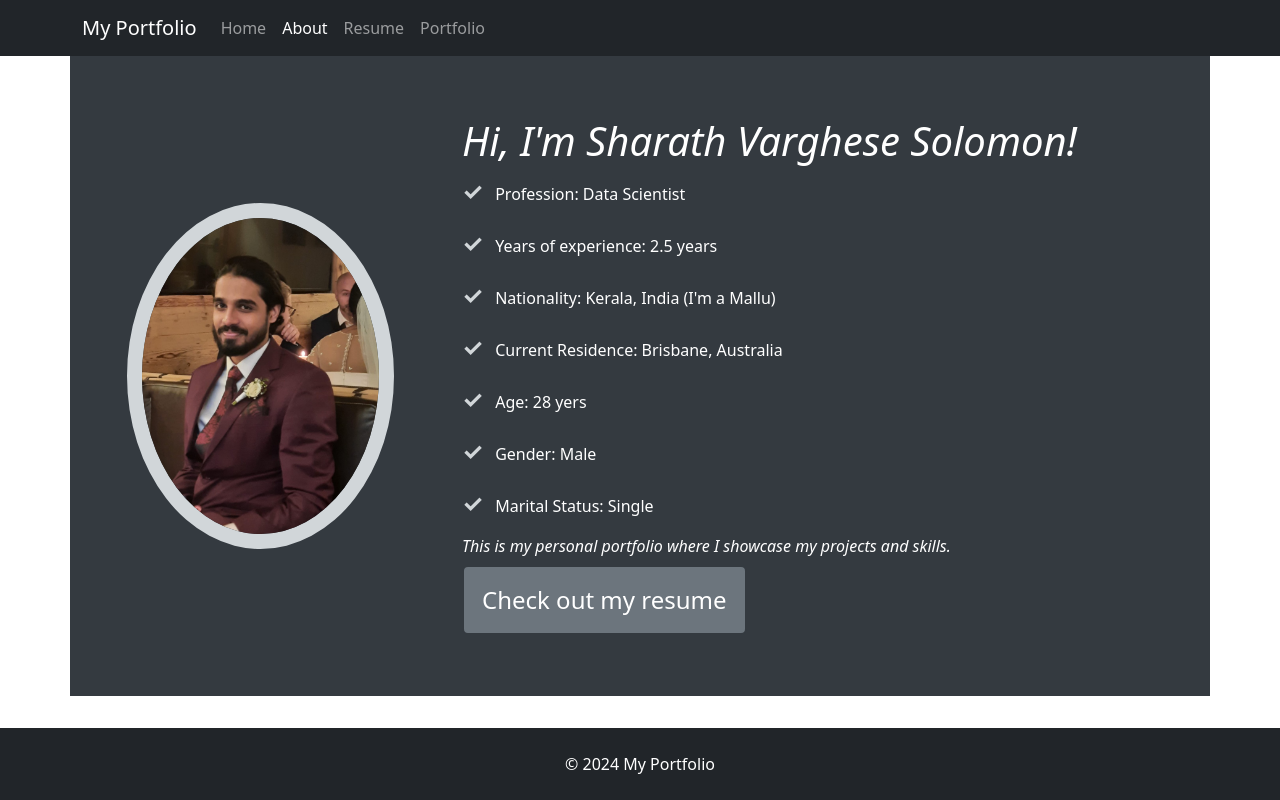
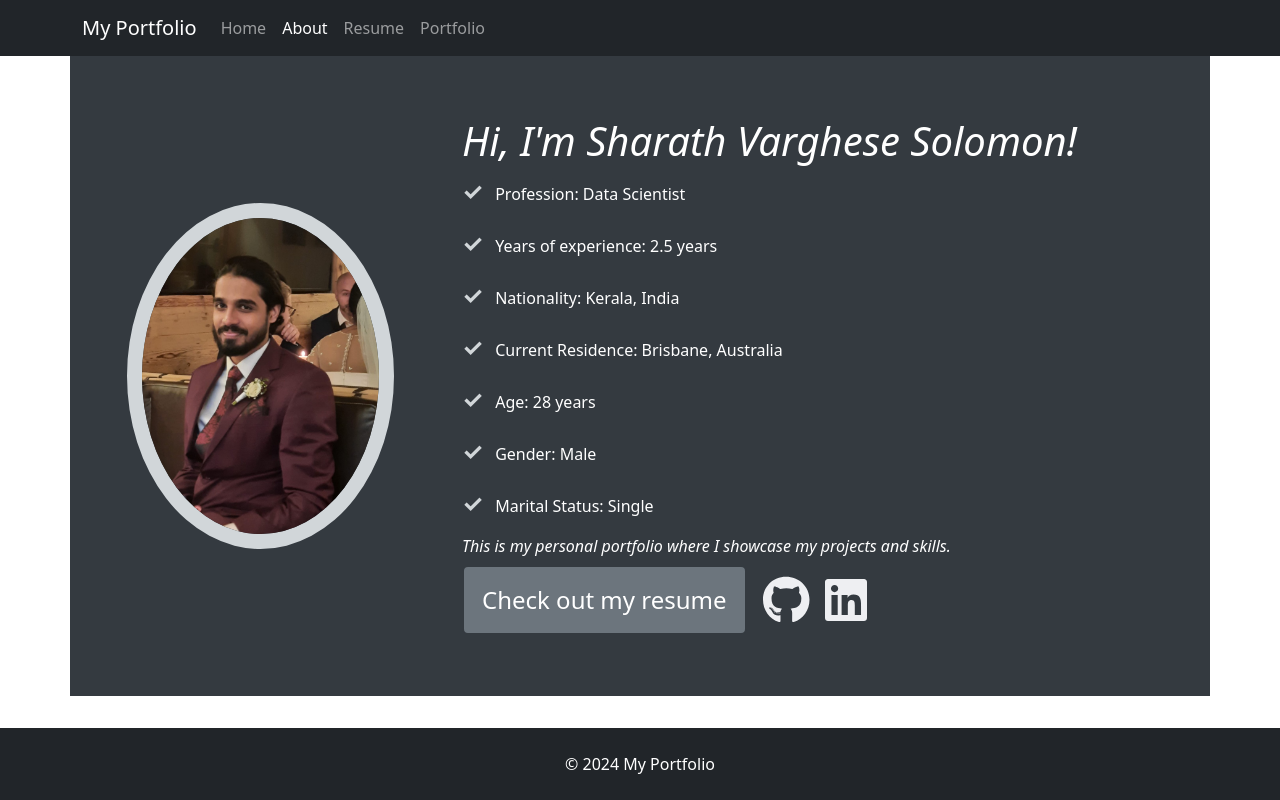
Before and after one commit to sharathsolomon/portfolio, a React (Create React App) app: page /about in a window 1280 px wide. Built offline with nearby package versions, Linux system fonts and the light colour scheme.

Commit message:
sytling completed

```diff
--- a/package.json
+++ b/package.json
@@ -3,6 +3,9 @@
   "version": "0.1.0",
   "private": true,
   "dependencies": {
+    "@fortawesome/fontawesome-svg-core": "^6.5.2",
+    "@fortawesome/free-brands-svg-icons": "^6.5.2",
+    "@fortawesome/react-fontawesome": "^0.2.0",
     "@testing-library/jest-dom": "^5.17.0",
     "@testing-library/react": "^13.4.0",
     "@testing-library/user-event": "^13.5.0",
--- a/src/css/about.css
+++ b/src/css/about.css
@@ -48,3 +48,11 @@
     background-color: #5a6268; /* A slightly darker shade for hover */
     border-color: #282c34; /* Darker border on hover */
   }
+
+  .icon-spacing {
+    color: #eeeff2;
+}
+
+.icon-spacing:hover {
+  color: #777879;
+}
--- /dev/null
+++ b/src/css/portfolio.css
@@ -0,0 +1,35 @@
+/* portfolio.css */
+
+/* Style for card text */
+
+.h-100 {
+    background-color: #fff !important; /* White background */
+    color: #141414 !important; /* Default text color, typically dark for readability */
+  }
+.card-img-top {
+  height: 100%;
+  object-fit: cover; /* Use 'contain' if you don't want the image to be cropped */
+}
+
+.custom-width {
+    width: 60%; /* or any other width */
+  }
+
+  /* Style for card title */
+.card-title-black {
+background-color: #1e1d1d;
+color: #f8f4f4; /* Set text color to black */
+padding: 1%;
+/* Any additional styling for the title */
+}
+
+.btn:hover {
+background-color: #575555; /* Dark gray background on hover for some visual feedback */
+}
+
+.article-text {
+text-align: left;
+margin: 10px;
+}
+
+  /* You might also want to add other portfolio-specific styles here */
--- a/src/pages/About.js
+++ b/src/pages/About.js
@@ -1,6 +1,9 @@
 import React from 'react';
 import { Container, Row, Col, Image, Button } from 'react-bootstrap';
 import { Link } from 'react-router-dom';
+import { FontAwesomeIcon } from '@fortawesome/react-fontawesome';
+import { faGithub, faLinkedin } from '@fortawesome/free-brands-svg-icons';
+import resumeData from '../resumeData.json';
 import '../css/about.css';
 
 const About = () => {
@@ -17,18 +20,22 @@ const About = () => {
         </Col>
         <Col md={8}>
             <div className="text-container">
-                <h1>Hi, I'm Sharath Varghese Solomon!</h1>
-                <p>Profession: Data Scientist</p>
-                <p>Years of experience: 2.5 years</p>
-                <p>Nationality: Kerala, India (I'm a Mallu)</p>
-                <p>Current Residence: Brisbane, Australia</p>
-                <p>Age: 28 yers</p>
-                <p>Gender: Male</p>
-                <p>Marital Status: Single</p>
+                <h1>Hi, I'm {resumeData.name}!</h1>
+                {resumeData.personal_details.map((detail,index)=>(
+                  <p>{detail.entity}: {detail.value}</p>
+                ))}
                 <h6>This is my personal portfolio where I showcase my projects and skills.</h6>
-                <Link to="/resume" >
-                    <Button className="custom-btn">Check out my resume</Button>
-                </Link>
+                <div className="d-flex align-items-center">
+                  <Link to="/resume">
+                    <Button className="custom-btn me-3">Check out my resume</Button>
+                  </Link>
+                  <a href="https://github.com/sharathsolomon" target="_blank" rel="noopener noreferrer" className="icon-spacing me-3">
+                    <FontAwesomeIcon icon={faGithub} size="3x" />
+                  </a>
+                  <a href="https://linkedin.com/in/sharathsolomon" target="_blank" rel="noopener noreferrer" className="icon-spacing">
+                    <FontAwesomeIcon icon={faLinkedin} size="3x" />
+                  </a>
+                </div>
             </div>
         </Col>
       </Row>
--- a/src/pages/Portfolio.js
+++ b/src/pages/Portfolio.js
@@ -1,5 +1,7 @@
 import React, { useState, useEffect } from 'react';
+import { Container, Row, Col, Card, Button, Form } from 'react-bootstrap';
 import resumeData from '../resumeData.json';
+import '../css/portfolio.css'
 
 const article_summary = resumeData.projects;
 
@@ -9,6 +11,20 @@ export default function Portfolio() {
 
     const githubUsername = 'sharathsolomon';
     const mediumUsername = 'sharathsolomon';
+
+    const [selectedProject, setSelectedProject] = useState('');
+
+    const handleSelectChange = (event) => {
+    setSelectedProject(event.target.value);
+    };
+
+    const handleSubmit = (event) => {
+    event.preventDefault();
+    if (selectedProject) {
+        const element = document.getElementById(selectedProject);
+        element.scrollIntoView({ behavior: 'smooth', block: 'start' });
+    }
+    };
 
     useEffect(() => {
         const fetchData = async () => {
@@ -40,30 +56,75 @@ export default function Portfolio() {
     };
 
     return (
-        <div>
-            <h1>Projects</h1>
-            <div>
+        <Container className="my-5">
+            <Row className="mb-3">
+                <Col>
+                    <h1 className="text-center">Projects</h1>
+                </Col>
+            </Row>
+
+            {/* Convert to React Bootstrap Form */}
+            <Form onSubmit={handleSubmit} className="d-flex align-items-center mb-3">
+                <Form.Label htmlFor="project-selector" className="me-2">
+                    <strong>Select a Project:</strong>
+                </Form.Label>
+                <Form.Control
+                    as="select"
+                    id="project-selector"
+                    onChange={handleSelectChange}
+                    value={selectedProject}
+                    className="me-2 custom-width"
+                >
+                    <option value="">--Select a Project--</option>
+                    {articles.map((article, index) => (
+                    <option key={index} value={article.title.replaceAll(' ', '-').toLowerCase()}>
+                        {article.title}
+                    </option>
+                    ))}
+                </Form.Control>
+                <Button variant="dark" type="submit">
+                    Go to Project
+                </Button>
+            </Form>
+
+
             {articles.map((article, index) => {
                 const repo = repos[index]; // Get the corresponding repo by index
+                const imageUrl = extractImageUrl(article.description);
+
                 return (
-                        <div key={index} id={article.title.replaceAll(' ', '-').toLowerCase()}>
-                            <h2>{article.title}</h2>
-                            <img src={extractImageUrl(article.description)} alt={article.title} />
-                            <p>Published on: {new Date(article.pubDate).toLocaleDateString()}</p>
+                    <Row key={index} id={article.title.replaceAll(' ', '-').toLowerCase()} className="mb-4 align-items-stretch">
+                        <Col lg={6} className="d-flex">
+                            <Card>
+                                <Card.Img variant="top" src={imageUrl} alt={article.title} />
+                            </Card>
+                        </Col>
+                        <Col lg={6} className="d-flex">
+                            <Card className="h-100">
+                                <Card.Body>
+                                    <Card.Title className="card-title-black">{article.title}</Card.Title>
+                                    <Card.Text  className="article-text">
+                                        {article_summary[index]}
+                                    </Card.Text>
+                                    <Card.Text>
+                                        <strong>Published on: </strong>{new Date(article.pubDate).toLocaleDateString()}
+                                    </Card.Text>
+                                    <div className="d-inline-block ms-auto mb-2">
                                         {repo && (
-                                <p>
-                                    <a href={repo.html_url} target="_blank" rel="noopener noreferrer">
-                                        {repo.name} GitHub Repository
-                                    </a>
-                                </p>
+                                            <Button variant="dark" href={repo.html_url} target="_blank" className="me-2">
+                                            GitHub
+                                            </Button>
                                         )}
-                            <p>{article_summary[index]}</p>
-                            <a href={article.link} target="_blank" rel="noopener noreferrer">Read More</a>
-                            {/* Additional text can be added here */}
+                                        <Button variant="dark" href={article.link} target="_blank">
+                                            Read More
+                                        </Button>
                                     </div>
+                                </Card.Body>
+                            </Card>
+                        </Col>
+                    </Row>
                 );
             })}
-            </div>
-        </div>
+        </Container>
     );
 }
--- a/src/pages/Resume.js
+++ b/src/pages/Resume.js
@@ -32,6 +32,18 @@ export default function Resume() {
                     <h2 className="mt-3">Professional Summary</h2>
                     <p>{resumeData.summary}</p>
                 </Col>
+            </Row>
+            <Row>
+                <div>
+                    <h2>Contact Details</h2>
+                    <ul>
+                        {resumeData.contact.map((detail, index) => (
+                            <li>
+                                <p> {detail.entity}: {detail.value} </p>
+                            </li>
+                        ))}
+                    </ul>
+                </div>
             </Row>
             <Row>
                 <Col>
--- a/src/resumeData.json
+++ b/src/resumeData.json
@@ -1,10 +1,25 @@
 {
-    "contact": {
-      "email": "mesharathsol@gmail.com",
-      "phone": "+61424802806",
-      "linkedin": "https://www.linkedin.com/in/sharath-solomon-0a5436112",
-      "github": "github.com/sharathsolomon"
-    },
+    "name":"Sharath Varghese Solomon",
+    "contact": [{"entity":"Email",
+                "value":"mesharathsol@gmail.com"},
+                {"entity":"Phone",
+                "value":"+61424802806"},
+                {"entity":"Address",
+                "value":"108 Nyleta Street, Coopers Plains, QLD, 4108"}],
+    "personal_details":[{"entity":"Profession",
+                        "value":"Data Scientist"},
+                        {"entity":"Years of experience",
+                        "value":"2.5 years"},
+                        {"entity":"Nationality",
+                        "value":"Kerala, India"},
+                        {"entity":"Current Residence",
+                        "value":"Brisbane, Australia"},
+                        {"entity":"Age",
+                        "value":"28 years"},
+                        {"entity":"Gender",
+                        "value":"Male"},
+                        {"entity":"Marital Status",
+                        "value":"Single"}],
     "summary": "Highly skilled and results-driven data scientist with experience in working on real-world problems. Proficient in leveraging NLP techniques to extract insights from textual data and develop advanced NLP applications. Proven track record of successfully leading projects, designing and implementing innovative solutions, and collaborating with cross-functional teams. Adept at training and fine-tuning NLP models for various applications, with a strong focus on data analysis and drawing meaningful conclusions. Demonstrated expertise in developing knowledge mining systems, semantic search engines, and QA systems. Experienced in API development, containerization, and cloud deployment. Effective communicator with a talent for addressing client's technical concerns and leading data migration projects.",
     "experience": [
       {
```
Also changed, not shown: 1 other file (tests, documents, lock files or other folders). Lines whose indentation alone changed are shown as unchanged.
